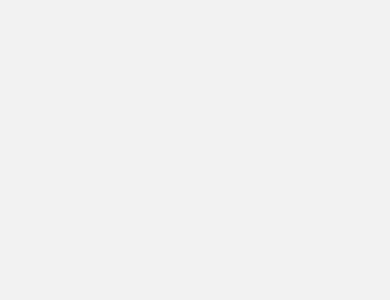
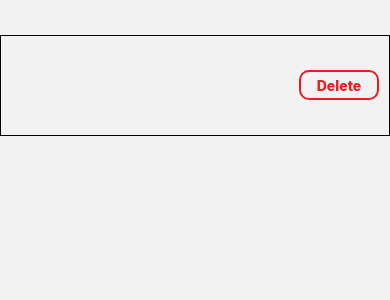
Before and after one commit to Jimmy21048/chama-app, a React Native app: screen /account in a window 390 px wide. Shown: the top 300 px of the page. Built offline with nearby package versions, Linux system fonts and the light colour scheme.

Commit message:
add account page

```diff
--- a/screens/Account.js
+++ b/screens/Account.js
@@ -1,7 +1,45 @@
-import { View } from "react-native";
+import { View, Text, StyleSheet, SafeAreaView, Platform, TouchableOpacity } from "react-native";
+import * as SecureStore from 'expo-secure-store'
 
-export default function Account() {
+export default function Home({ navigation }) {
+    const handleDeleteAccount = async () => {
+        await SecureStore.deleteItemAsync('user')
+        .then(() => {
+            navigation.navigate('sign')
+        })
+    }
     return (
-        <View></View>
+        <SafeAreaView style = { styles.container } >
+            <View style = { styles.header }>
+                <TouchableOpacity  style = {styles.option } onPress={handleDeleteAccount}>
+                    <Text style = {{color: '#ED1B24', fontWeight: 800}}>Delete</Text>
+                </TouchableOpacity>
+            </View>
+        </SafeAreaView>
     )
 }
+
+const styles = StyleSheet.create({
+    container : {
+        flex: 1,
+        paddingTop: Platform.OS === 'ios' ? 5 : 35
+    },
+    header: {
+        borderColor: 'black',
+        borderWidth: 1,
+        flex: 0.1,
+        flexDirection: 'row',
+        alignItems: 'center',
+        justifyContent: 'flex-end',
+        padding: 10
+    },
+    option : {
+        borderColor: '#ED1B24',
+        borderWidth: 2,
+        height: 30,
+        width: 80,
+        justifyContent: 'center',
+        alignItems: 'center',
+        borderRadius: 10,
+    },
+})
```
